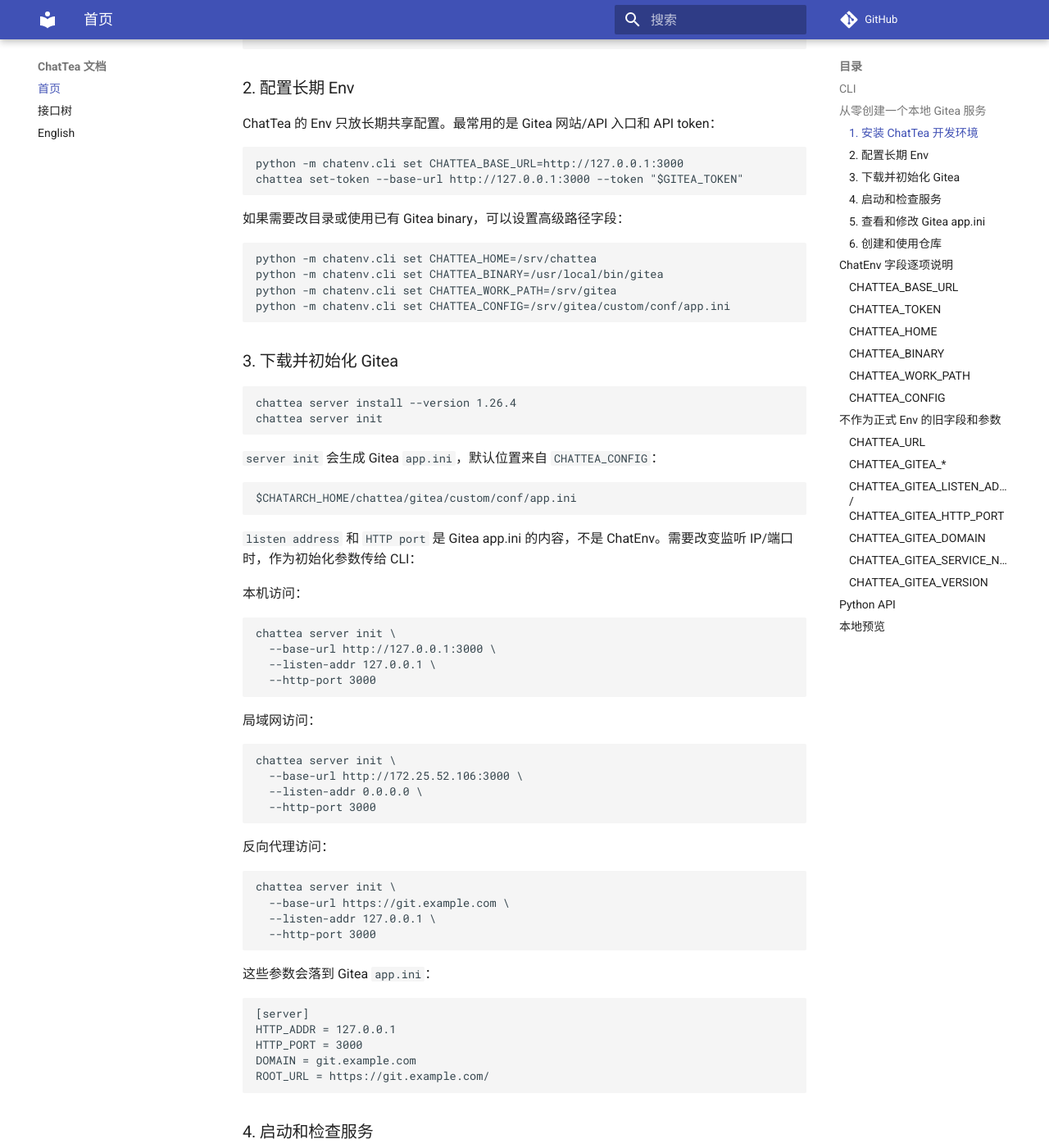
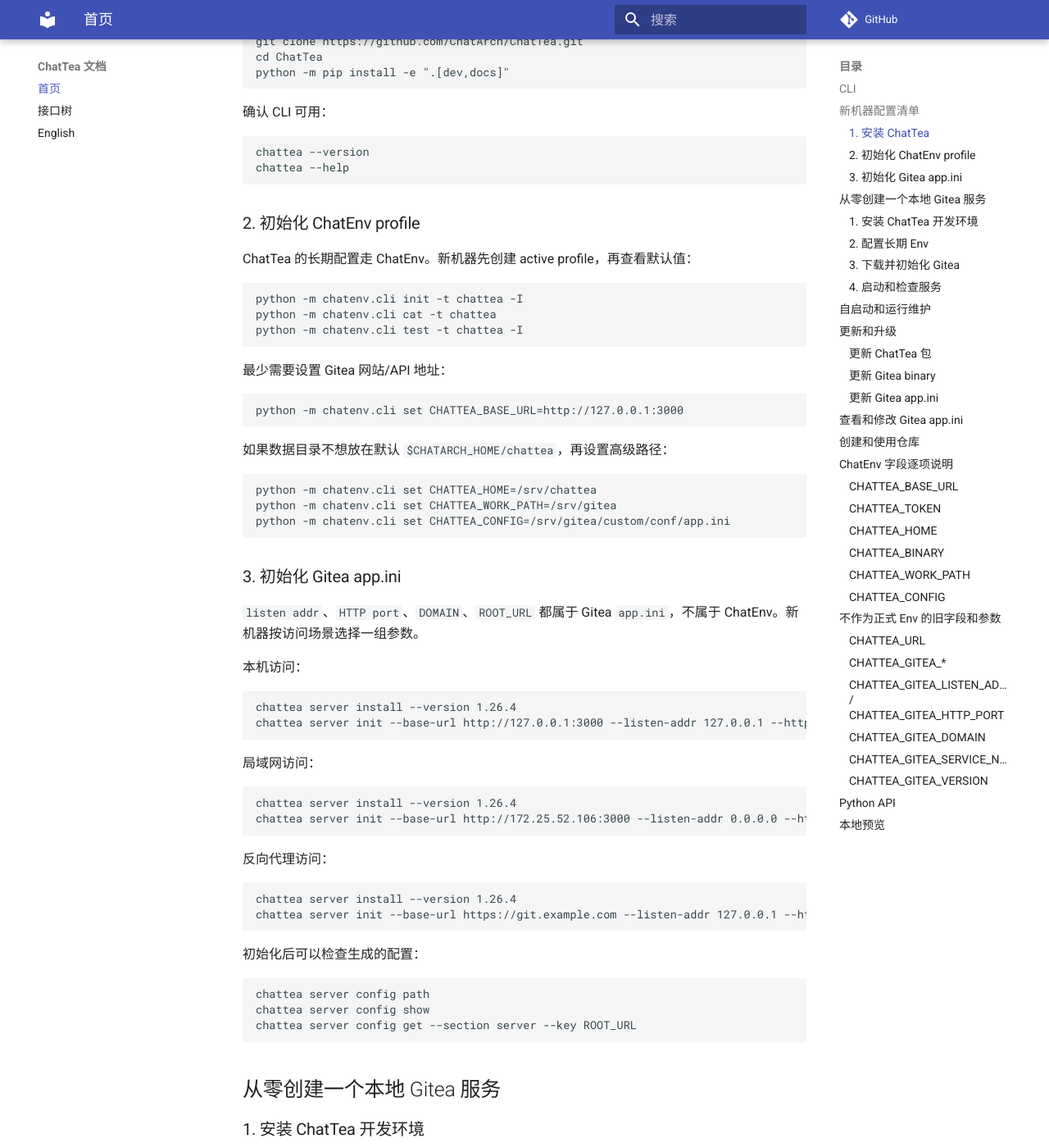
Before and after one commit to ChatArch/ChatTea, an MkDocs documentation site: the page built from docs/index.md, in a window 1280 px wide and 1400 px high, scrolled down 1309 px. Shown: the whole window at 82% size. Built offline with MkDocs 1.6.1 and Material for MkDocs 9.7.7, drawn with Linux system fonts in a browser that asks for light colours; comment, search, counter and statistics services are not loaded; some of the changed text lies outside the part shown.

Commit message:
docs: prepare ChatTea 0.2.1 patch release

````diff
--- a/docs/index.md
+++ b/docs/index.md
@@ -1,6 +1,6 @@
 # ChatTea 文档
 
-ChatTea 是 ChatArch 的 Gitea 管理 CLI/API 包。它负责下载安装到启动本地 Gitea，也提供 token 配置、仓库创建、仓库查看、clone、迁移，以及 Gitea `app.ini` 的查看和小范围编辑。`0.2.0` 起，ChatTea 配置接入 ChatEnv，正式 Env 只保留长期、常用、跨命令共享的配置。
+ChatTea 是 ChatArch 的 Gitea 管理 CLI/API 包。它负责下载安装到启动本地 Gitea，也提供 token 配置、仓库创建、仓库查看、clone、迁移，以及 Gitea `app.ini` 的查看和小范围编辑。`0.2.1` 起，ChatTea 配置接入 ChatEnv，正式 Env 只保留长期、常用、跨命令共享的配置。
 
 ## CLI
 
@@ -38,6 +38,90 @@
     ├── create
     ├── clone
     └── migrate
+```
+
+## 新机器配置清单
+
+在一台新机器上，先确认 Python 环境、ChatEnv、ChatTea 和 Gitea runtime 目录都准备好。推荐先用普通用户安装和运行，ChatTea 默认使用 user systemd，不需要 root 级系统服务。
+
+### 1. 安装 ChatTea
+
+从 PyPI 安装稳定版：
+
+```bash
+python -m pip install -U ChatTea
+```
+
+从源码调试或参与开发：
+
+```bash
+git clone https://github.com/ChatArch/ChatTea.git
+cd ChatTea
+python -m pip install -e ".[dev,docs]"
+```
+
+确认 CLI 可用：
+
+```bash
+chattea --version
+chattea --help
+```
+
+### 2. 初始化 ChatEnv profile
+
+ChatTea 的长期配置走 ChatEnv。新机器先创建 active profile，再查看默认值：
+
+```bash
+python -m chatenv.cli init -t chattea -I
+python -m chatenv.cli cat -t chattea
+python -m chatenv.cli test -t chattea -I
+```
+
+最少需要设置 Gitea 网站/API 地址：
+
+```bash
+python -m chatenv.cli set CHATTEA_BASE_URL=http://127.0.0.1:3000
+```
+
+如果数据目录不想放在默认 `$CHATARCH_HOME/chattea`，再设置高级路径：
+
+```bash
+python -m chatenv.cli set CHATTEA_HOME=/srv/chattea
+python -m chatenv.cli set CHATTEA_WORK_PATH=/srv/gitea
+python -m chatenv.cli set CHATTEA_CONFIG=/srv/gitea/custom/conf/app.ini
+```
+
+### 3. 初始化 Gitea app.ini
+
+`listen addr`、`HTTP port`、`DOMAIN`、`ROOT_URL` 都属于 Gitea `app.ini`，不属于 ChatEnv。新机器按访问场景选择一组参数。
+
+本机访问：
+
+```bash
+chattea server install --version 1.26.4
+chattea server init --base-url http://127.0.0.1:3000 --listen-addr 127.0.0.1 --http-port 3000
+```
+
+局域网访问：
+
+```bash
+chattea server install --version 1.26.4
+chattea server init --base-url http://172.25.52.106:3000 --listen-addr 0.0.0.0 --http-port 3000
+```
+
+反向代理访问：
+
+```bash
+chattea server install --version 1.26.4
+chattea server init --base-url https://git.example.com --listen-addr 127.0.0.1 --http-port 3000
+```
+
+初始化后可以检查生成的配置：
+
+```bash
+chattea server config path
+chattea server config show
+chattea server config get --section server --key ROOT_URL
 ```
 
 ## 从零创建一个本地 Gitea 服务
@@ -156,7 +240,94 @@
 
 systemd unit 名固定为 `chattea-gitea.service`。它是内部实现细节，不作为 Env 暴露。
 
-### 5. 查看和修改 Gitea app.ini
+## 自启动和运行维护
+
+ChatTea 使用 user systemd 管理 Gitea。`chattea server start` 会写入 user unit、执行 `systemctl --user daemon-reload`，并 `enable --now` 固定的 `chattea-gitea.service`。
+
+首次启用：
+
+```bash
+chattea server start
+chattea server status
+chattea server health
+```
+
+查看日志：
+
+```bash
+chattea server logs --lines 100
+chattea server logs --follow
+```
+
+如果希望用户退出登录后服务仍保持运行，机器需要启用 user lingering：
+
+```bash
+loginctl enable-linger "$USER"
+```
+
+有些系统需要管理员权限才能启用 lingering；如果这条命令失败，请让管理员执行或确认机器的 user systemd 策略。启用后可以重启机器，再检查：
+
+```bash
+systemctl --user status chattea-gitea.service
+chattea server health
+```
+
+如果只是临时调试，不需要自启动，可以不用 `server start`，直接前台运行：
+
+```bash
+chattea server serve
+```
+
+## 更新和升级
+
+更新分成三类：更新 ChatTea 包、更新 Gitea binary、更新 Gitea app.ini。不要把三者混在一起。
+
+### 更新 ChatTea 包
+
+从 PyPI 更新：
+
+```bash
+python -m pip install -U ChatTea
+chattea --version
+python -m chatenv.cli test -t chattea -I
+```
+
+从源码分支更新：
+
+```bash
+git pull
+python -m pip install -e ".[dev,docs]"
+python -m pytest -q
+chattea --version
+```
+
+### 更新 Gitea binary
+
+更新 Gitea 本体时，先停止服务，再覆盖 binary，最后启动并健康检查：
+
+```bash
+chattea server stop
+chattea server install --version 1.26.5 --force
+chattea server start
+chattea server version
+chattea server health
+```
+
+如果 Gitea 新版本需要数据库迁移，Gitea 通常会在启动时处理；更新前仍建议备份 `CHATTEA_WORK_PATH`，尤其是 `data/gitea.db` 和 `data/gitea-repositories/`。
+
+### 更新 Gitea app.ini
+
+小范围修改用 `server config set`，例如改端口：
+
+```bash
+chattea server config set --section server --key HTTP_PORT --value 3001
+chattea server restart
+chattea server config get --section server --key HTTP_PORT
+```
+
+不要随便用 `chattea server init --force` 覆盖已有 `app.ini`。`--force` 会重新生成配置和安全密钥，只适合明确要重建本地测试实例的场景。生产或长期使用的实例应该优先备份并用 `server config set` 修改单项配置。
+
+## 查看和修改 Gitea app.ini
 
 Gitea 背后的服务配置在 `app.ini`，这和 ChatEnv 是两套东西。ChatEnv 负责 ChatTea 的长期参数，`server config` 负责查看或小范围编辑 Gitea app.ini。
 
@@ -187,7 +358,7 @@
 
 `server config set` 是编辑 Gitea `app.ini`，不是写 ChatEnv。
 
-### 6. 创建和使用仓库
+## 创建和使用仓库
 
 ```bash
 chattea repo create --owner gitea_admin --name demo
--- a/src/chattea/__init__.py
+++ b/src/chattea/__init__.py
@@ -2,4 +2,4 @@
 
 __all__ = ["__version__"]
 
-__version__ = "0.2.0"
+__version__ = "0.2.1"
````
Also changed, not shown: CHANGELOG.md (+13 -21 lines), README.en.md (+83 -15 lines), README.md (+49 -2 lines), docs/index.en.md (+46 -1 lines), 2 other files.
